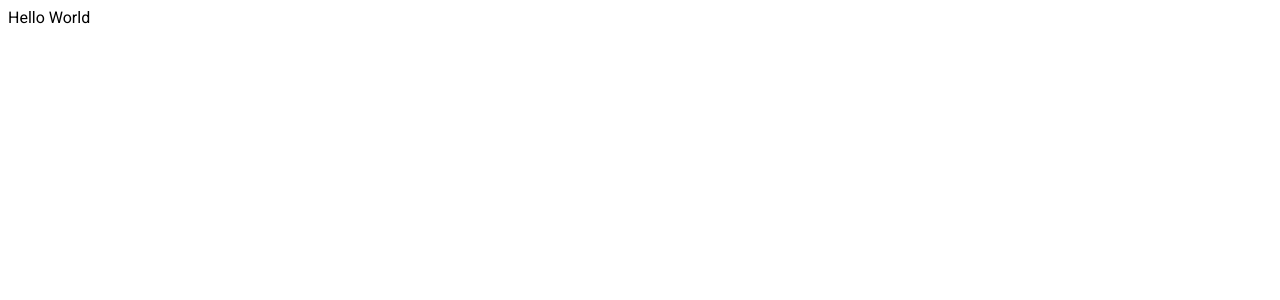
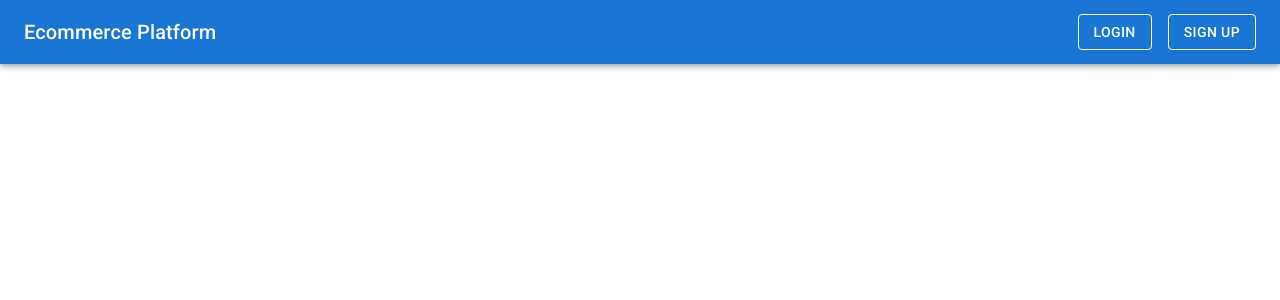
Before and after one commit to Akio789/ecommerce-platform, a React (Create React App) app: page / in a window 1280 px wide. Shown: the top 300 px of the page. Built offline with nearby package versions, Linux system fonts and the light colour scheme.

Commit message:
Adding Landing page header

```diff
--- a/public/index.html
+++ b/public/index.html
@@ -23,7 +23,7 @@
       Learn how to configure a non-root public URL by running `npm run build`.
     -->
   <link rel="stylesheet" href="https://fonts.googleapis.com/css?family=Roboto:300,400,500,700&display=swap" />
-  <title>React App</title>
+  <title>Ecommerce Platform</title>
 </head>
 
 <body>
--- a/src/App.js
+++ b/src/App.js
@@ -1,7 +1,7 @@
+import LandingPage from "./pages/landing-page/LandingPage";
+
 const App = () => {
-  return (
-    <div>Hello World</div>
-  );
+  return <LandingPage />;
 }
 
 export default App;
--- /dev/null
+++ b/src/pages/landing-page/LandingPage.jsx
@@ -0,0 +1,13 @@
+import React from 'react';
+import Header from './header/Header';
+
+const LandingPage = () => {
+  return (
+    <div>
+      <Header />
+      <p>LandingPage</p>
+    </div>
+  );
+}
+
+export default LandingPage;
--- /dev/null
+++ b/src/pages/landing-page/header/Header.jsx
@@ -0,0 +1,31 @@
+import { AppBar, Button, Toolbar, Typography } from '@mui/material';
+import React from 'react';
+import styles from './Header.module.css';
+
+const Header = () => {
+  return (
+    <AppBar>
+      <Toolbar className={styles.header}>
+        <Typography variant="h6">
+          Ecommerce Platform
+        </Typography>
+        <div className={styles['header-actions']}>
+          <Button
+            color="inherit"
+            variant="outlined"
+          >
+            Login
+          </Button>
+          <Button
+            color="inherit"
+            variant="outlined"
+          >
+            Sign up
+          </Button>
+        </div>
+      </Toolbar>
+    </AppBar>
+  );
+}
+
+export default Header;
--- /dev/null
+++ b/src/pages/landing-page/header/Header.module.css
@@ -0,0 +1,9 @@
+.header {
+    display: flex;
+    justify-content: space-between
+}
+
+.header-actions {
+    display: flex;
+    column-gap: 1rem;
+}
```
